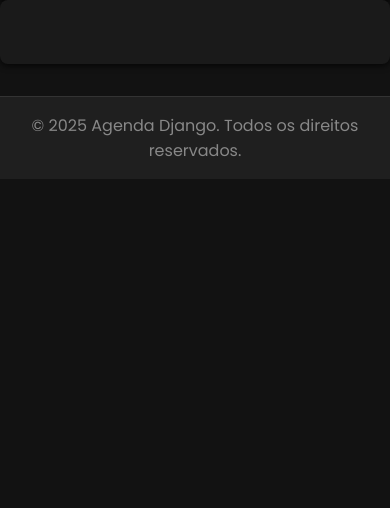
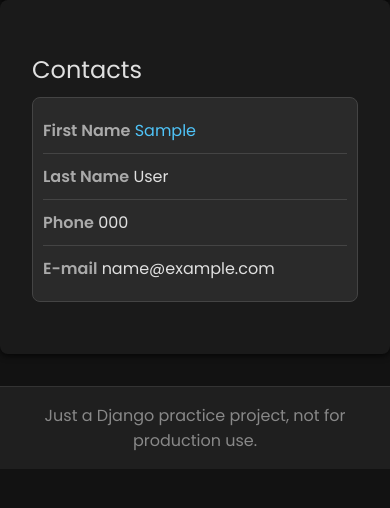
Before and after one commit to xyz-leo/agenda-django, a Django app: page / in a window 390 px wide; the page is wider, and only the part inside the window is pictured. Shown: the part 82-590 px from the top of that part. Run offline with Django 5.2, Linux system fonts and the light colour scheme; tables that the repository leaves empty hold one stand-in row (values such as "Sample post").

Commit message:
css added to the contact table

```diff
--- /dev/null
+++ b/base_static/global/css/table.css
@@ -0,0 +1,76 @@
+/* global/css/table.css */
+
+/* Estilo base para telas grandes */
+.contacts-table {
+  width: 100%;
+  border-collapse: collapse;
+  margin: 20px 0;
+}
+
+.table-caption {
+  font-size: 1.5rem;
+  margin-bottom: 10px;
+  text-align: left;
+  color: #e0e0e0;
+}
+
+.table-header, .table-cel {
+  padding: 12px 15px;
+  border: 1px solid #444;
+  text-align: left;
+}
+
+.table-link {
+  color: #4FC3F7;
+  text-decoration: none;
+}
+
+.table-link:hover {
+  text-decoration: underline;
+}
+
+.table-row:nth-child(even) {
+  background-color: #333;
+}
+
+.table-row:nth-child(odd) {
+  background-color: #2a2a2a;
+}
+
+/* Responsividade */
+@media (max-width: 768px) {
+  .contacts-table, .contacts-table thead, .contacts-table tbody, .contacts-table th, .contacts-table td, .contacts-table tr {
+    display: block;
+    width: 100%;
+  }
+
+  .contacts-table thead {
+    display: none;
+  }
+
+  .table-row {
+    margin-bottom: 15px;
+    border: 1px solid #444;
+    border-radius: 8px;
+    padding: 10px;
+    background-color: #2a2a2a;
+  }
+
+  .table-cel {
+    display: flex;
+    justify-content: space-between;
+    padding: 10px 0;
+    border: none;
+    border-bottom: 1px solid #444;
+  }
+
+  .table-cel:last-child {
+    border-bottom: none;
+  }
+
+  .table-cel::before {
+    content: attr(data-label);
+    font-weight: bold;
+    color: #aaa;
+  }
+}
--- a/base_templates/global/base.html
+++ b/base_templates/global/base.html
@@ -6,13 +6,16 @@
   <meta name="viewport" content="width=device-width, initial-scale=1" />
   <title>Agenda Django</title>
   <link rel="stylesheet" href="{% static 'global/css/style.css' %}" />
+  {% block extracss %}
+    <!-- Extra css -->
+  {% endblock extracss %}
   <link href="https://fonts.googleapis.com/css2?family=Poppins:wght@400;600&display=swap" rel="stylesheet">
 </head>
 
 <body>
   <header>
     <h1>Agenda</h1>
-    <!-- Aqui pode entrar o menu de navegação -->
+    <!-- navigation menu -->
     <nav>
       <ul>
         <li><a href="#">Home</a></li>
@@ -30,14 +33,15 @@
   </header>
 
   <main>
-    <!-- Conteúdo principal da página -->
+    <!-- Main content -->
     {% block content %}
 
     {% endblock %}
   </main>
 
+  <!-- Do not use this website for production, it was just a practice website to learn Django -->
   <footer>
-    <p>© 2025 Agenda Django. Todos os direitos reservados.</p>
+    <p>Just a Django practice project, not for production use.</p>
   </footer>
 
 </body>
--- a/contact/templates/contact/index.html
+++ b/contact/templates/contact/index.html
@@ -1 +1,45 @@
 {% extends 'global/base.html' %}
+{% load static %}
+
+{% block extracss %}
+  <link rel="stylesheet" href="{% static 'global/css/table.css' %}">
+{% endblock extracss %}
+
+
+{% block content %}
+  <div class="table">
+    <table class="contacts-table">
+      <caption class="table-caption">Contacts</caption>
+
+      <thead>
+        <tr class="table-row table-row-header">
+	  <th class="table-header">First Name</th>
+	  <th class="table-header">Last Name</th>
+	  <th class="table-header">Phone</th>
+	  <th class="table-header">E-mail</th>
+	</tr>
+      </thead>
+
+      <tbody>
+	{% for contact in contacts %}
+	  <tr class="table-row">
+	    <td class="table-cel" data-label="First Name">
+	      <a class="table-link" href="#">{{ contact.first_name }}</a>
+	    </td>
+	    <td class="table-cel" data-label="Last Name">
+	      {{ contact.last_name }}
+	    </td>
+
+	    <td class="table-cel" data-label="Phone">
+	      {{ contact.phone }}
+	    </td>
+
+	    <td class="table-cel" data-label="E-mail">
+	      {{ contact.email }}
+	    </td>
+	  </tr>
+	{% endfor %}
+      </tbody>
+    </table>
+  </div>
+{% endblock content %}
--- a/contact/views/contact_views.py
+++ b/contact/views/contact_views.py
@@ -1,6 +1,12 @@
 from django.shortcuts import render
+from contact.models import Contact
 
 # Create your views here.
 
 def index(request):
-    return render(request, 'contact/index.html', )
+    contacts = Contact.objects.all()
+
+    context = {
+            'contacts': contacts,
+            }
+    return render(request, 'contact/index.html', context)
```
